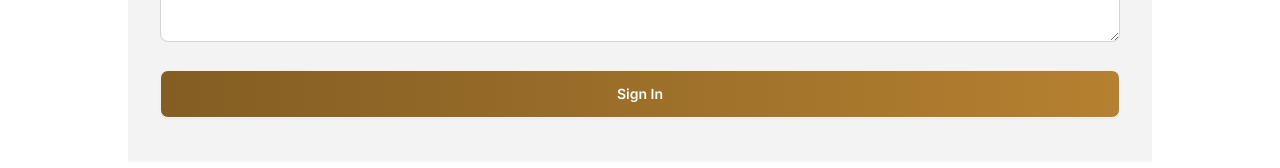
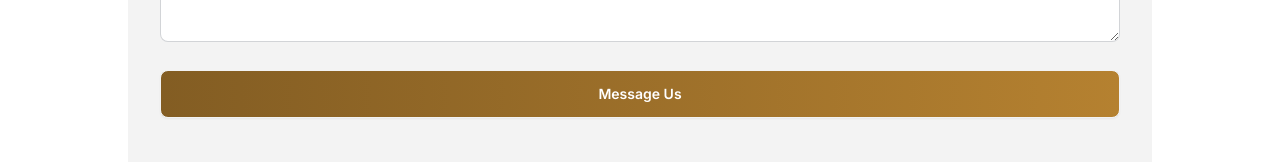
Before and after one commit to tonmoybosunia24/Bistro-Boss-Final-Project-Client, a React (Vite) app: page /contact in a window 1280 px wide. Shown: the part 1716-1884 px from the top of the page. Built offline with nearby package versions, Linux system fonts and the light colour scheme; no server answers.

Commit message:
Contact From Error Solved

```diff
--- a/src/Pages/ContactUs/ContactForm/ContactForm.jsx
+++ b/src/Pages/ContactUs/ContactForm/ContactForm.jsx
@@ -54,7 +54,7 @@ const ContactForm = () => {
                                           <textarea name="message" cols='5' rows='4' {...register("message")} placeholder="Enter Your Message" className="textarea textarea-bordered" required></textarea>
                                    </div>
                                    <div className="form-control col-span-2 my-3">
-                                          <input className="btn text-white bg-gradient-to-r from-[#835D23] to-[#B58130]" type="submit" value="Sign In" />
+                                          <input className="btn text-white bg-gradient-to-r from-[#835D23] to-[#B58130]" type="submit" value="Message Us" />
                                    </div>
                             </form>
                      </div>
```
